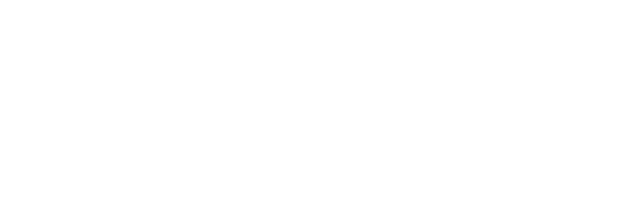
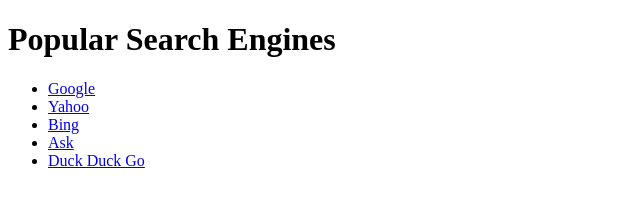
Before and after one commit to tristan-padron/coding-practice, a plain HTML site: page html-links/index.html in a window 1280 px wide. Shown: the whole page, without its empty margins (0-640 px from the left). Drawn offline with Linux system fonts and the light colour scheme.

Commit message:
Completed html-links

```diff
--- a/html-links/index.html
+++ b/html-links/index.html
@@ -1,9 +1,30 @@
 <!DOCTYPE html> <!--this is a comment. Yayyyyyyy!-->
-<head>
-  <title>Links excercise</title>
-</head>
-<body>
-
-</body>
+<html lang="en">
+  <head>
+    <title>Links excercise</title>
+  </head>
+  <body>
+    <h1>Popular Search Engines</h1>
+    <ul>
+      <li>
+        <a href="https://www.google.com/">Google</a>
+      </li>
+      <li>
+        <a href="https://www.yahoo.com/">Yahoo</a>
+      </li>
+      <li>
+        <a href="https://www.bing.com/">Bing</a>
+      </li>
+      <li>
+        <a href="https://www.ask.com/">Ask</a>
+      </li>
+      <li>
+        <a href="https://duckduckgo.com/?va=b&t=hc">Duck Duck Go</a>
+      </li>
+    </ul>
+  </body>
+</html>
 
 <!-- <a href="http://www.imdb.com">IMDB<a/> this is the structure of links. -->
+
+<!-- a tag used for links. href attricbute used. Elements can have mult attributes. -->
```
